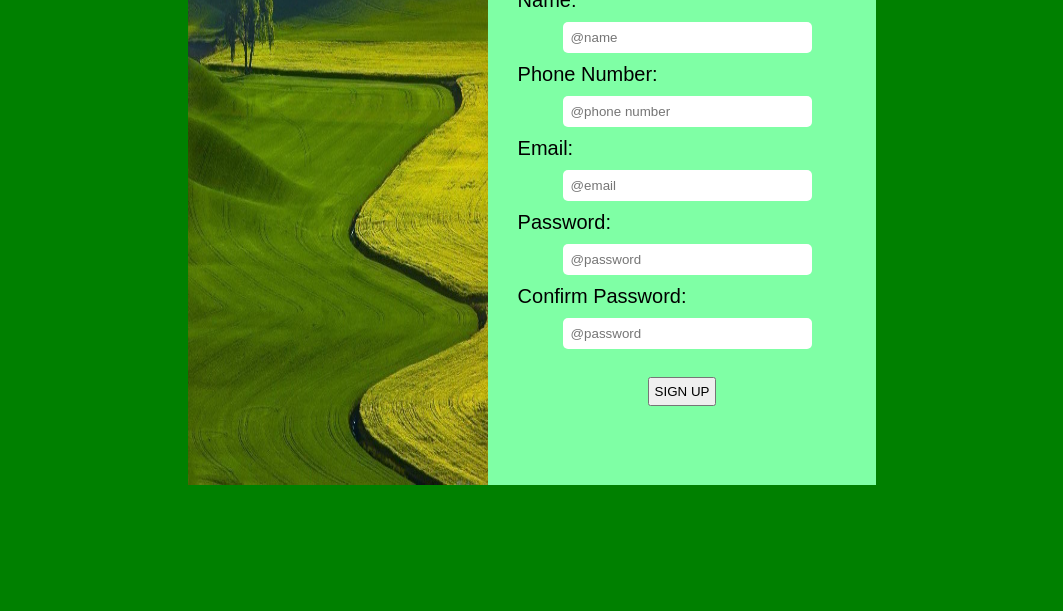
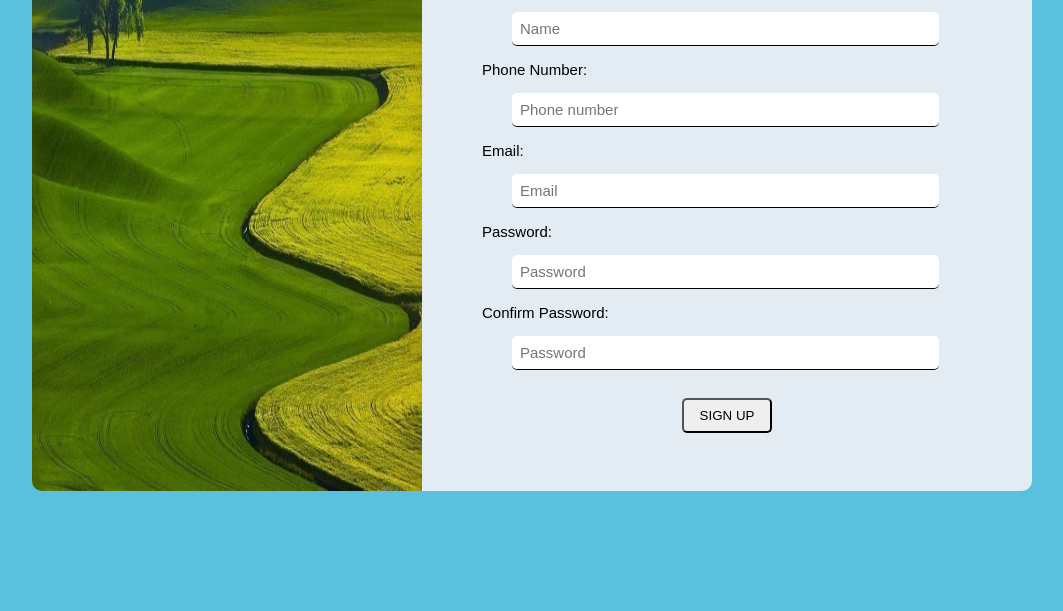
Before and after one commit to nqquocanh/20220519-Responsive-web-page, a plain HTML site: page index.html in a window 1280 px wide. Shown: the part 189-800 px from the top of the page, without its empty margins (108-1171 px from the left). Drawn offline with Linux system fonts and the light colour scheme.

Commit message:
Update bai tap lan 2

```diff
--- a/index.html
+++ b/index.html
@@ -22,33 +22,28 @@
           <br />
           <h1 class="title">Sign up</h1>
           <p>Name:</p>
-          <input class="input" type="Name" placeholder="@name" maxlength="30" />
+          <input class="input" type="Name" placeholder="Name" maxlength="30" />
           <p>Phone Number:</p>
           <input
             class="input"
             type="text"
-            placeholder="@phone number"
+            placeholder="Phone number"
             maxlength="10"
           />
           <p>Email:</p>
-          <input
-            class="input"
-            type="text"
-            placeholder="@email"
-            maxlength="30"
-          />
+          <input class="input" type="text" placeholder="Email" maxlength="30" />
           <p>Password:</p>
           <input
             class="input"
             type="password"
-            placeholder="@password"
+            placeholder="Password"
             maxlength="15"
           />
           <p>Confirm Password:</p>
           <input
             class="input"
             type="password"
-            placeholder="@password"
+            placeholder="Password"
             maxlength="15"
           />
           <br />
--- a/style.scss
+++ b/style.scss
@@ -1,52 +1,57 @@
 * {
+  box-sizing: border-box;
   margin: 0;
   padding: 0;
 }
 
 body {
-  background-color: green;
+  background-color: #5bc0de;
+}
+.signUp {
+  width: 1000px;
+  height: 620px;
+  margin: 60px auto;
   display: flex;
   justify-content: center;
+  border-radius: 4px;
+  .image {
+    flex: 1;
+    img {
+      border-top-left-radius: 10px;
+      border-bottom-left-radius: 10px;
       width: 100%;
       height: 100%;
-  .signUp {
-    display: flex;
-    align-items: center;
-    justify-content: space-between;
-    img {
-      height: 600px;
-      width: 300px;
-      margin-top: 74px;
+    }
   }
   .container {
-      form {
-        height: 600px;
-        width: 100%;
-        background-color: rgb(127, 255, 165);
-        align-items: center;
-        margin-top: 70px;
+    flex: 1;
+    background-color: #e3ebf3;
+    border-top-right-radius: 10px;
+    border-bottom-right-radius: 10px;
     h1 {
       font-size: 50px;
-          margin-left: 110px;
+      margin-left: 195px;
       font-family: sans-serif;
     }
     p {
-          font-size: 20px;
-          margin: 10px 0px 10px 30px;
+      font-size: 15px;
+      margin: 15px 0px 15px 60px;
       font-family: sans-serif;
     }
     input {
       border-radius: 5px;
       padding: 8px;
+      margin-left: 90px;
+      width: 70%;
       border: none;
-          margin-left: 75px;
-          width: 60%;
+      border-bottom: 1px black solid;
+      font-size: 15px;
     }
     button {
-          margin: 10px 160px;
-          padding: 5px;
-        }
-      }
+      margin: 10px 260px;
+      padding: 8px;
+      border-radius: 5px;
+      width: 90px;
     }
   }
 }
@@ -59,7 +64,7 @@ body {
   body {
     margin: 0px;
     .container {
-      width: 100%;
+      width: 300px;
       h1 {
         font-size: 15px;
         margin-left: 30px;
@@ -74,7 +79,7 @@ body {
       button {
         margin: 10px 80px;
         padding: 5px;
-        width: 70px;
+        width: 80px;
       }
     }
   }
```
Also changed, not shown: style.css, 1 other file. Lines whose indentation alone changed are shown as unchanged.
